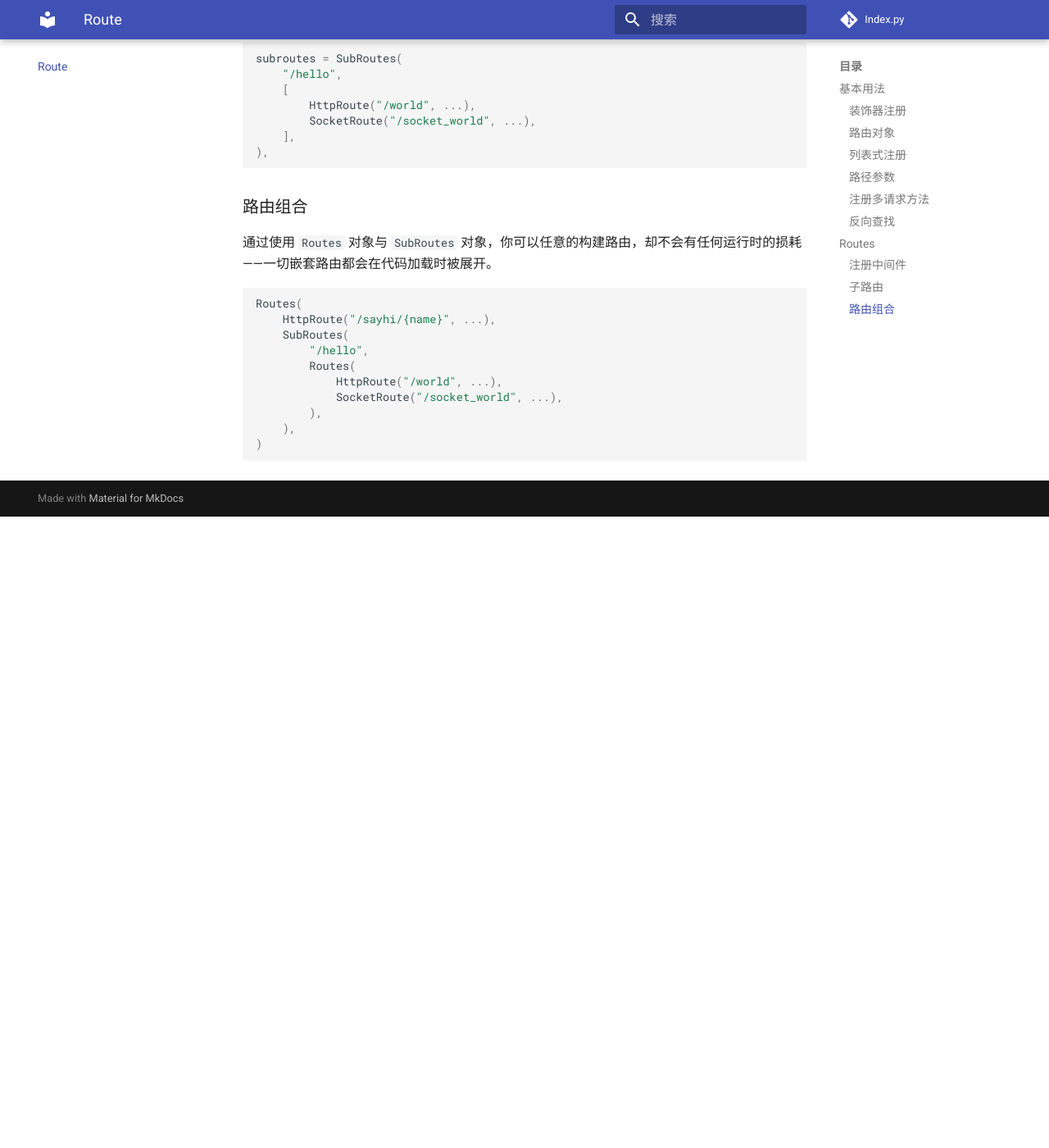
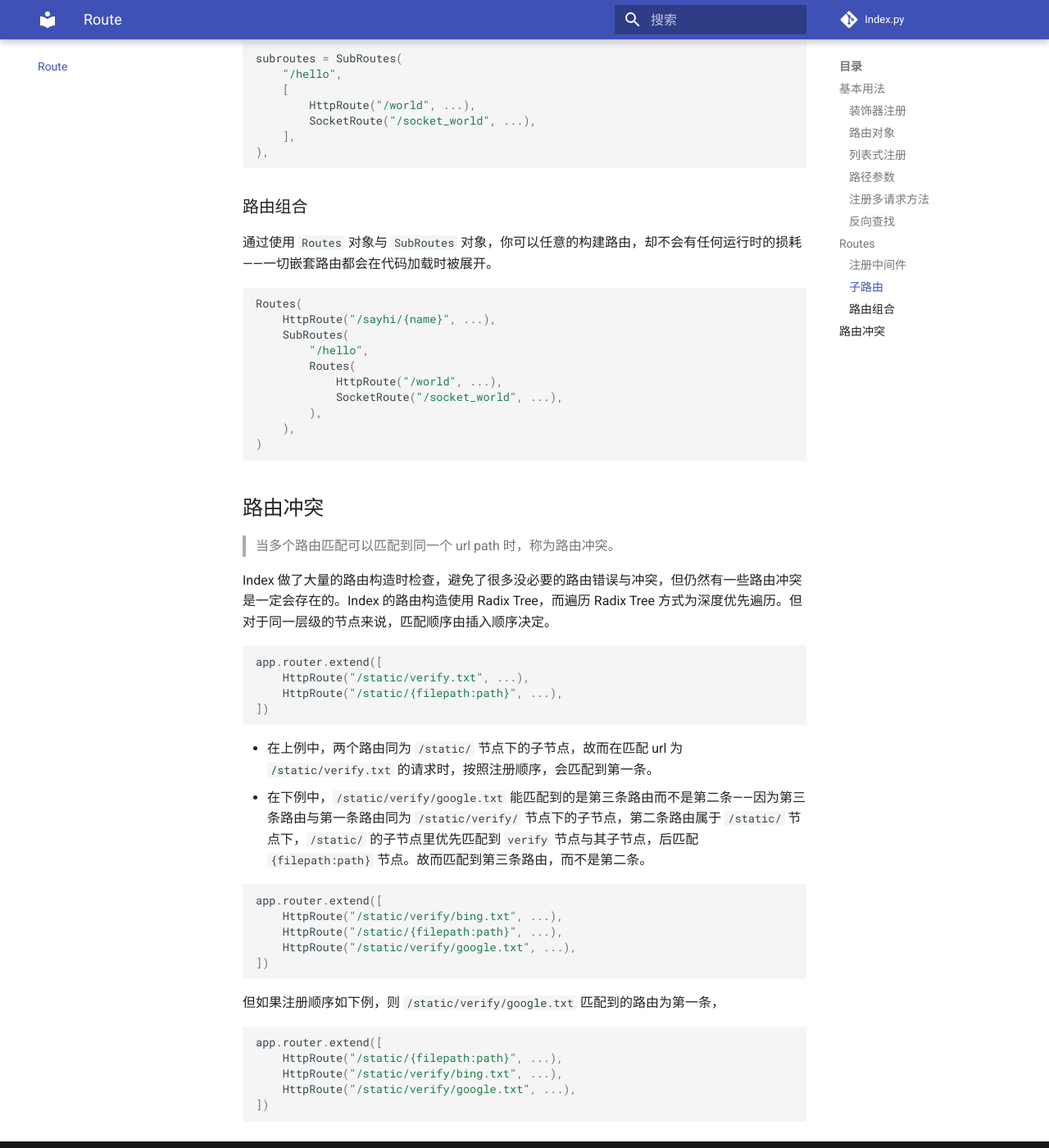
Before and after one commit to abersheeran/kui, an MkDocs documentation site: the page built from docs/route.md, in a window 1280 px wide and 1400 px high, scrolled down 5407 px. Shown: the whole window at 82% size. Built offline with MkDocs 1.6.1 and Material for MkDocs 9.7.7, drawn with Linux system fonts in a browser that asks for light colours; comment, search, counter and statistics services are not loaded; before the commit the page ends 6037 px from its top, so only the background shows below that.

Commit message:
Update docs

````diff
--- a/docs/route.md
+++ b/docs/route.md
@@ -266,3 +266,37 @@
     ),
 )
 ```
+
+## 路由冲突
+
+> 当多个路由匹配可以匹配到同一个 url path 时，称为路由冲突。
+
+Index 做了大量的路由构造时检查，避免了很多没必要的路由错误与冲突，但仍然有一些路由冲突是一定会存在的。Index 的路由构造使用 Radix Tree，而遍历 Radix Tree 方式为深度优先遍历。但对于同一层级的节点来说，匹配顺序由插入顺序决定。
+
+```python
+app.router.extend([
+    HttpRoute("/static/verify.txt", ...),
+    HttpRoute("/static/{filepath:path}", ...),
+])
+```
+
+- 在上例中，两个路由同为 `/static/` 节点下的子节点，故而在匹配 url 为 `/static/verify.txt` 的请求时，按照注册顺序，会匹配到第一条。
+- 在下例中，`/static/verify/google.txt` 能匹配到的是第三条路由而不是第二条——因为第三条路由与第一条路由同为 `/static/verify/` 节点下的子节点，第二条路由属于 `/static/` 节点下，`/static/` 的子节点里优先匹配到 `verify` 节点与其子节点，后匹配 `{filepath:path}` 节点。故而匹配到第三条路由，而不是第二条。
+
+```python
+app.router.extend([
+    HttpRoute("/static/verify/bing.txt", ...),
+    HttpRoute("/static/{filepath:path}", ...),
+    HttpRoute("/static/verify/google.txt", ...),
+])
+```
+
+但如果注册顺序如下例，则 `/static/verify/google.txt` 匹配到的路由为第一条，
+
+```python
+app.router.extend([
+    HttpRoute("/static/{filepath:path}", ...),
+    HttpRoute("/static/verify/bing.txt", ...),
+    HttpRoute("/static/verify/google.txt", ...),
+])
+```
````
